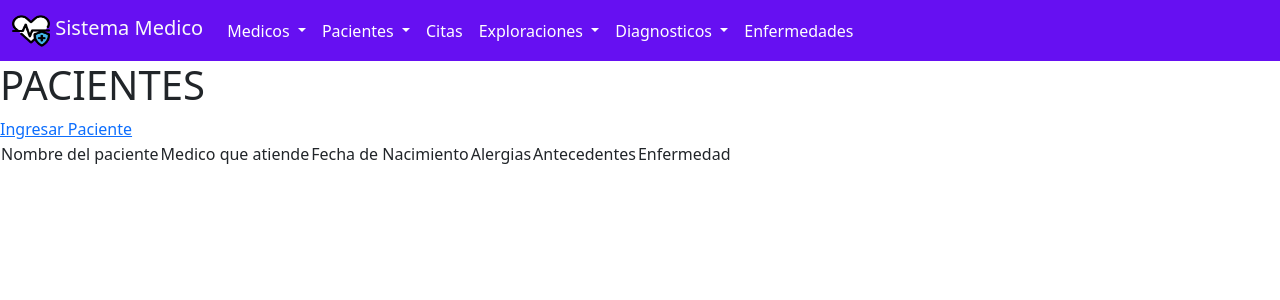
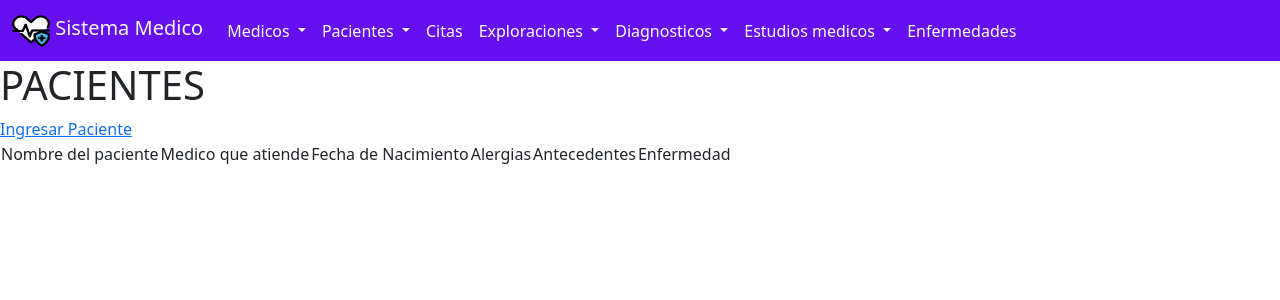
Before and after one commit to DiegoZNz/Sistema-Medicos-La-secuela, a Flask app: page /PACIENTES in a window 1280 px wide. Shown: the top 300 px of the page. Run offline with Flask 3, Linux system fonts and the light colour scheme; data that the repository does not hold is empty; some libraries are stand-ins or nearby versions.

Commit message:
Se agregaron nuevas rutas a la navbar

```diff
--- a/templates/plantilla.html
+++ b/templates/plantilla.html
@@ -36,9 +36,8 @@
                   Pacientes
                 </a>
                 <ul class="dropdown-menu navbar-indigo">
-                  <li><a class="dropdown-item text-primary-emphasis" href="#">Pacientes</a></li>
-                  <li><a class="dropdown-item text-primary-emphasis" href="#">Nuevo paciente</a></li>
-                  <li><a class="dropdown-item text-primary-emphasis" href="#">Estudios</a></li>
+                  <li><a class="dropdown-item text-primary-emphasis" href="/pacientes">Pacientes</a></li>
+                  <li><a class="dropdown-item text-primary-emphasis" href="/addPacientes">Nuevo paciente</a></li>
                 </ul>
               </li>
 
@@ -61,13 +60,23 @@
                   Diagnosticos
                 </a>
                 <ul class="dropdown-menu navbar-indigo">
-                  <li><a class="dropdown-item text-primary-emphasis" href="#">Diagnosticos</a></li>
-                  <li><a class="dropdown-item text-primary-emphasis" href="#">Nuevo diagnostico</a></li>
+                  <li><a class="dropdown-item text-primary-emphasis" href="/diagnosticos">Diagnosticos</a></li>
+                  <li><a class="dropdown-item text-primary-emphasis" href="/addDiagnostico">Nuevo diagnostico</a></li>
+                </ul>
+              </li>
+
+              <li class="nav-item dropdown ">
+                <a class="nav-link dropdown-toggle  " href="#" role="button" data-bs-toggle="dropdown" aria-expanded="false">
+                  Estudios medicos
+                </a>
+                <ul class="dropdown-menu navbar-indigo">
+                  <li><a class="dropdown-item text-primary-emphasis" href="/estudios">Estudios medicos</a></li>
+                  <li><a class="dropdown-item text-primary-emphasis" href="/addEstudio">Nuevo estudio medico </a></li>
                 </ul>
               </li>
 
               <li class="nav-item">
-                <a class="nav-link" href="#">Enfermedades</a>
+                <a class="nav-link" href="/addEnfermedades">Enfermedades</a>
               </li>
 
             </ul>
```
